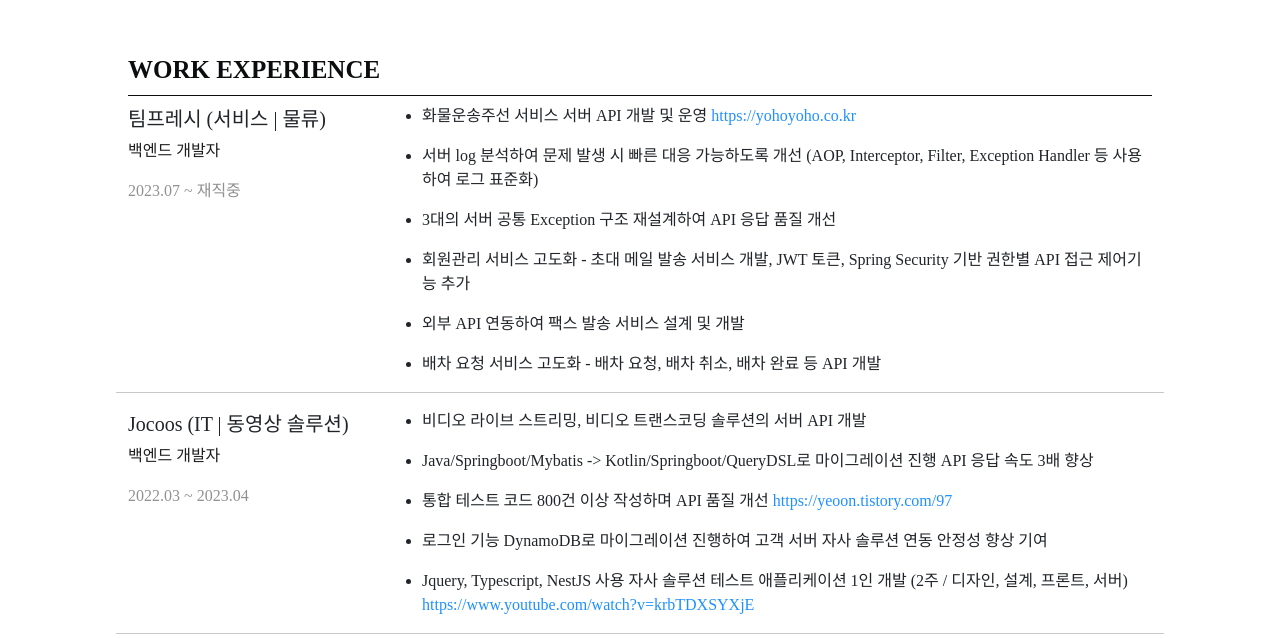
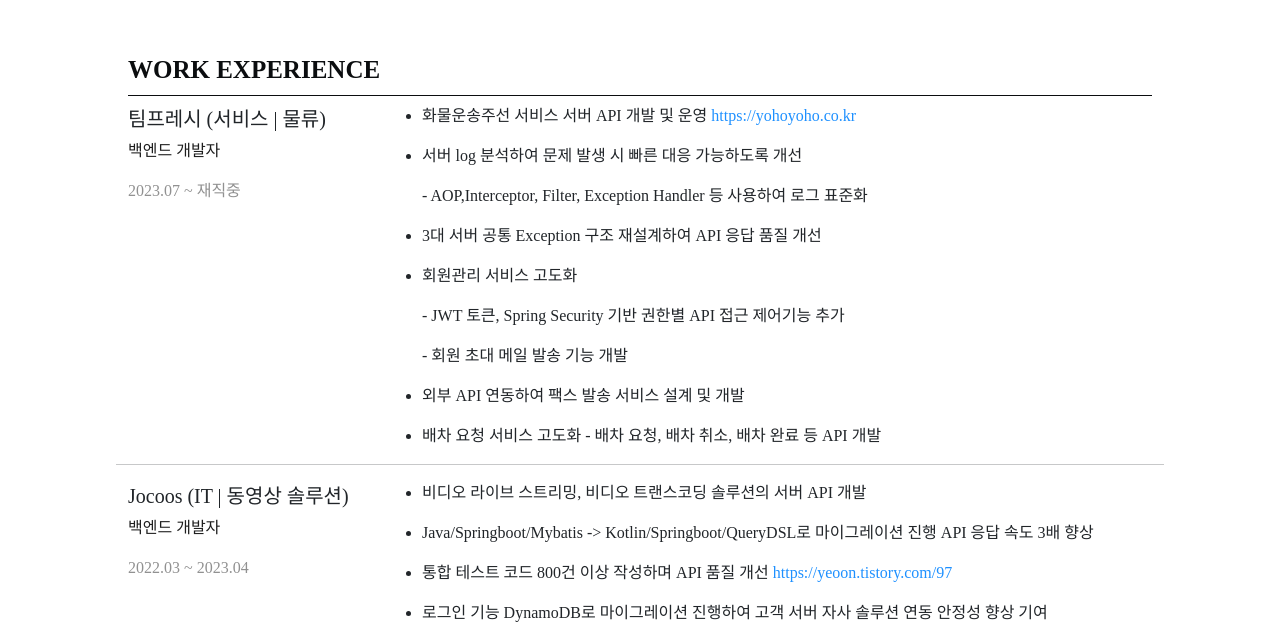
Before and after one commit to sendkite/resume, a plain HTML site: page index.html in a window 1280 px wide. Shown: the part 135-773 px from the top of the page. Drawn offline with nearby package versions, Linux system fonts and the light colour scheme; a web font is replaced by a local one.

Commit message:
chore: organized text format

```diff
--- a/index.html
+++ b/index.html
@@ -143,21 +143,21 @@
               </p>
             </li>
             <li>
+              <p>서버 log 분석하여 문제 발생 시 빠른 대응 가능하도록 개선</p>
               <p>
-                서버 log 분석하여 문제 발생 시 빠른 대응 가능하도록 개선 (AOP,
-                Interceptor, Filter, Exception Handler 등 사용하여 로그 표준화)
+                - AOP,Interceptor, Filter, Exception Handler 등 사용하여 로그
+                표준화
               </p>
             </li>
             <li>
-              <p>
-                3대의 서버 공통 Exception 구조 재설계하여 API 응답 품질 개선
-              </p>
+              <p>3대 서버 공통 Exception 구조 재설계하여 API 응답 품질 개선</p>
             </li>
             <li>
+              <p>회원관리 서비스 고도화</p>
               <p>
-                회원관리 서비스 고도화 - 초대 메일 발송 서비스 개발, JWT 토큰,
-                Spring Security 기반 권한별 API 접근 제어기능 추가
+                - JWT 토큰, Spring Security 기반 권한별 API 접근 제어기능 추가
               </p>
+              <p>- 회원 초대 메일 발송 기능 개발</p>
             </li>
             <li>
               <p>외부 API 연동하여 팩스 발송 서비스 설계 및 개발</p>
```
